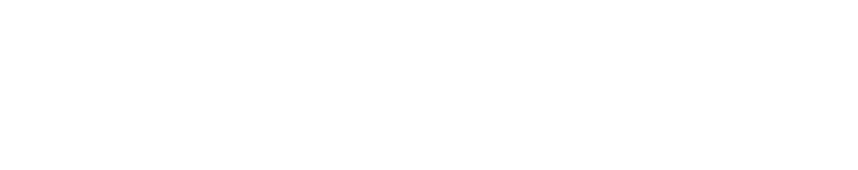
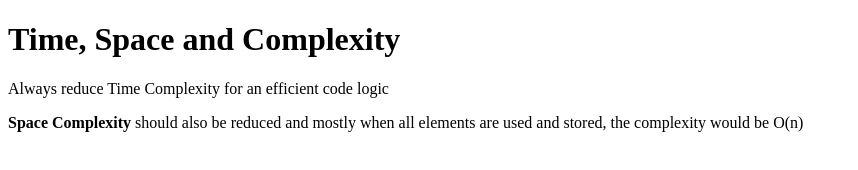
Before and after one commit to acciojob/time-and-space-complexity-Fouziya-1903, a website: page main.html in a window 1280 px wide. Shown: the whole page, without its empty margins (0-858 px from the left). Drawn offline with Linux system fonts and the light colour scheme.

Commit message:
created a submission

```diff
--- a/main.html
+++ b/main.html
@@ -8,6 +8,9 @@
 
 <body>
 	<!-- the entire body must be written by student -->
+	<h1>Time, Space and Complexity</h1>
+	<p>Always reduce Time Complexity for an efficient code logic</p>
+	<p><b>Space Complexity</b> should also be reduced and mostly when all elements are used and stored, the complexity would be O(n)</p>
     <script type="text/javascript" src="./script.js">
 </script>
 
```
